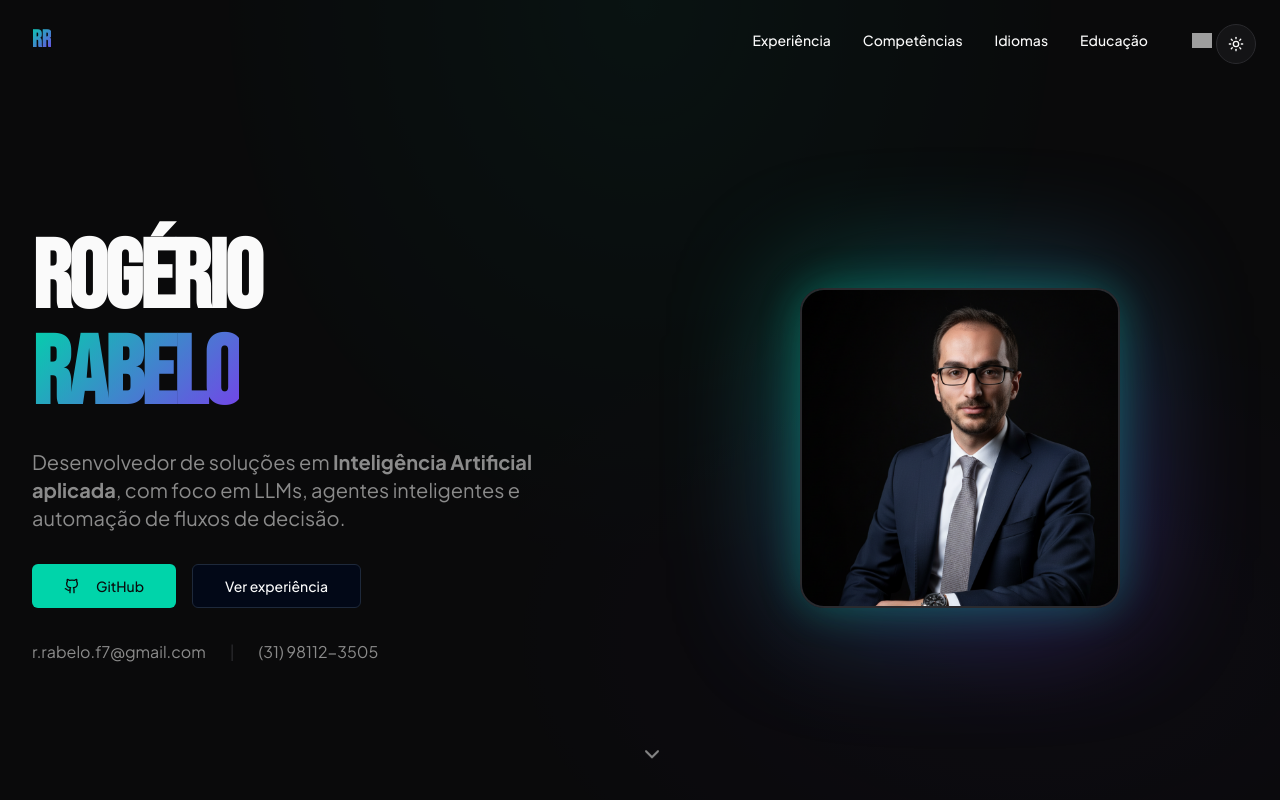
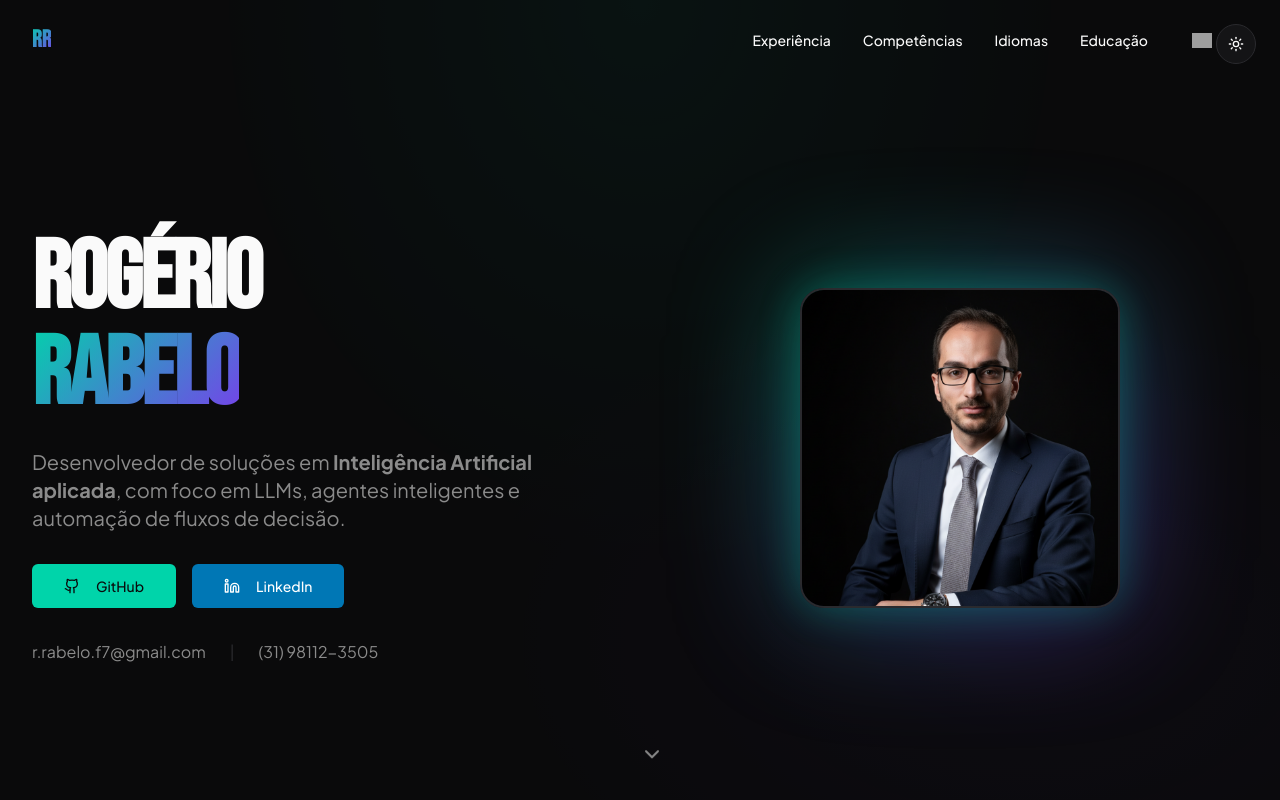
Before and after one commit to RogerioRabelo/rogerio-rabelo-portfolio, a React (Vite) app: page / in a window 1280 px wide. Shown: the top 800 px of the page. Built offline with nearby package versions, Linux system fonts and the light colour scheme; grey boxes are pictures that could not be loaded.

Commit message:
Enhance Hero component by adding LinkedIn button with dynamic URL based on language, and update button styling for improved visibility.

```diff
--- a/src/components/Hero.tsx
+++ b/src/components/Hero.tsx
@@ -1,6 +1,6 @@
 import { useState } from 'react'
 import { Button } from "@/components/ui/button"
-import { ChevronDown, Github } from "lucide-react"
+import { ChevronDown, Github, Linkedin } from "lucide-react"
 import { useToast } from '@/components/ToastProvider'
 import { useTranslation } from 'react-i18next'
 
@@ -11,9 +11,20 @@ interface HeroProps {
 }
 
 export function Hero({ isDark }: HeroProps) {
-  const { t } = useTranslation()
+  const { t, i18n } = useTranslation()
   const [imageError, setImageError] = useState(false)
   const { showToast } = useToast()
+
+  const getLinkedInUrl = () => {
+    const baseUrl = "https://www.linkedin.com/in/rogério-rabelo-ferreira-junior-b55226230/"
+    const language = i18n.language
+
+    if (language.startsWith('pt')) {
+      return `${baseUrl}?locale=pt_BR`
+    }
+
+    return baseUrl
+  }
 
   const handleCopy = async (text: string, type: string) => {
     try {
@@ -71,12 +82,16 @@ export function Hero({ isDark }: HeroProps) {
             </Button>
             <Button
               asChild
-              variant="outline"
               size="lg"
               className="w-full sm:w-auto"
+              style={{
+                backgroundColor: '#0077B5',
+                color: '#FFFFFF'
+              }}
             >
-              <a href="#experiencias">
-                {t('hero.viewExperience')}
+              <a href={getLinkedInUrl()} target="_blank" rel="noopener noreferrer">
+                <Linkedin className="w-5 h-5 mr-2" />
+                LinkedIn
               </a>
             </Button>
           </div>
```
